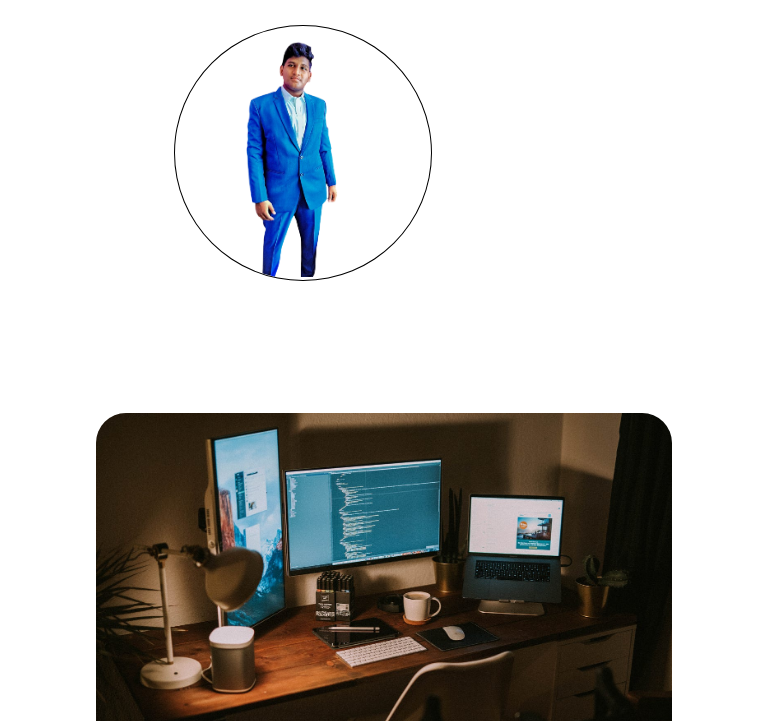
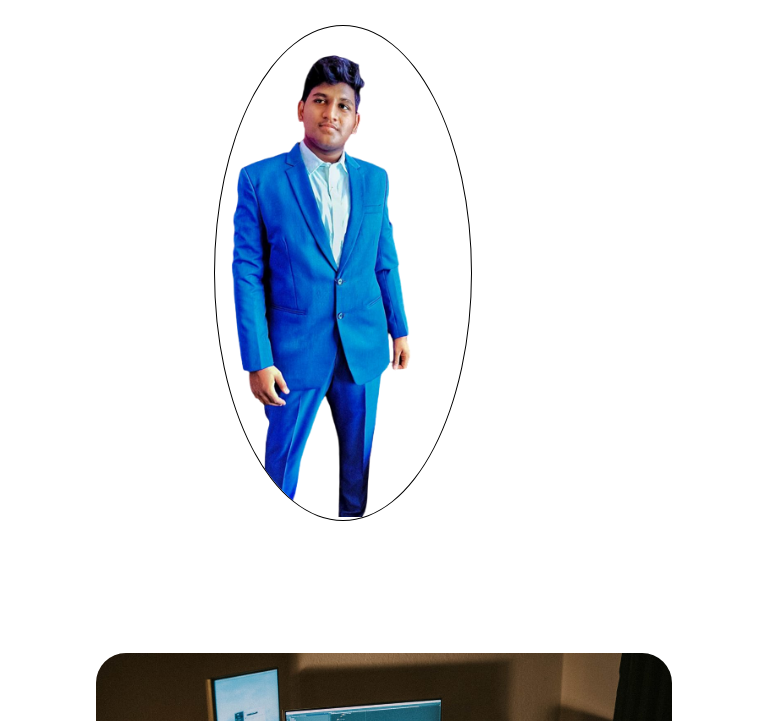
Before and after one commit to balasanikoushik/portfolio, a plain HTML site: page index.html in a window 768 px wide. Shown: the part 625-1346 px from the top of the page. Drawn offline with nearby package versions, Linux system fonts and the light colour scheme.

Commit message:
changed widh prop

```diff
--- a/style.css
+++ b/style.css
@@ -194,7 +194,7 @@ li a:hover {
   height: 100%;
   border-radius: 50%;
   overflow: hidden;
-  margin: 25vh;
+  margin: auto;
 }
 
 .images {
@@ -744,6 +744,10 @@ button {
     margin: auto;
   }
 
+  .img-sec{
+    margin: 30vh 10vh;
+  }
+
   .image img{
     display: flex;
     justify-content: center;
```
